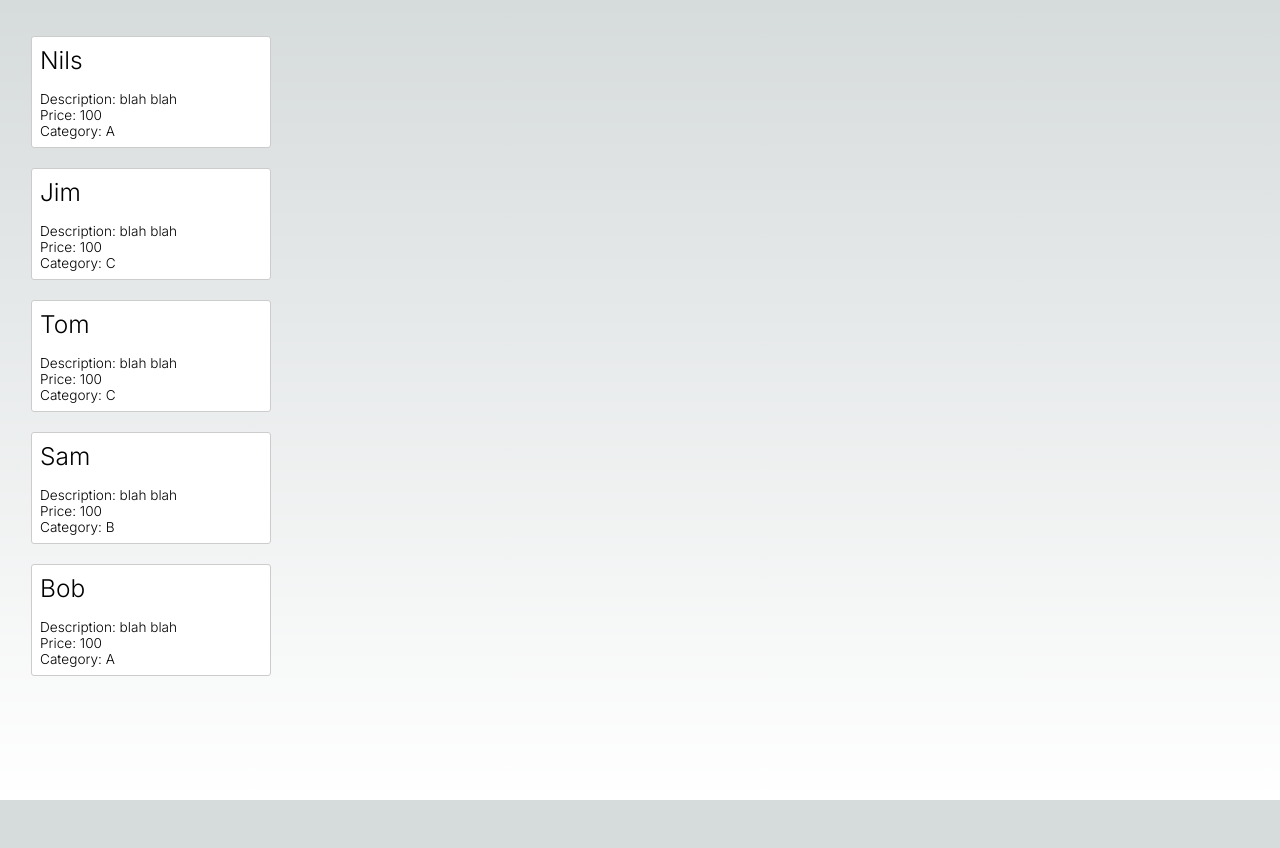
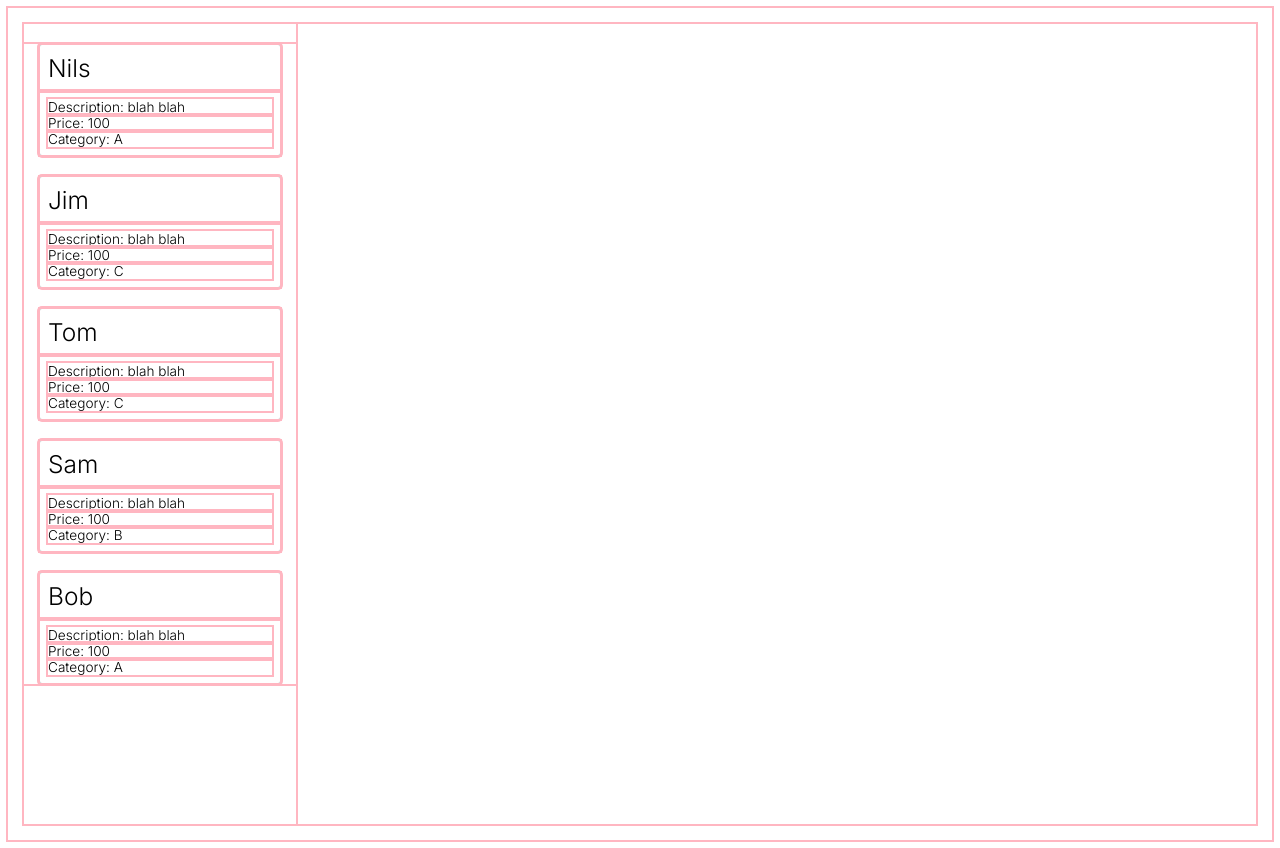
Before and after one commit to nils-thevenard/Marketplace, a Next.js app: page / in a window 1280 px wide. Before the commit the page ends 800 px from the top, so only its background shows below. Built offline with nearby package versions, Linux system fonts and the light colour scheme.

Commit message:
global scss
Dev mode styling

```diff
--- a/src/app/globals.css
+++ /dev/null
@@ -1,107 +0,0 @@
-:root {
-  --max-width: 1100px;
-  --border-radius: 12px;
-  --font-mono: ui-monospace, Menlo, Monaco, "Cascadia Mono", "Segoe UI Mono",
-    "Roboto Mono", "Oxygen Mono", "Ubuntu Monospace", "Source Code Pro",
-    "Fira Mono", "Droid Sans Mono", "Courier New", monospace;
-
-  --foreground-rgb: 0, 0, 0;
-  --background-start-rgb: 214, 219, 220;
-  --background-end-rgb: 255, 255, 255;
-
-  --primary-glow: conic-gradient(
-    from 180deg at 50% 50%,
-    #16abff33 0deg,
-    #0885ff33 55deg,
-    #54d6ff33 120deg,
-    #0071ff33 160deg,
-    transparent 360deg
-  );
-  --secondary-glow: radial-gradient(
-    rgba(255, 255, 255, 1),
-    rgba(255, 255, 255, 0)
-  );
-
-  --tile-start-rgb: 239, 245, 249;
-  --tile-end-rgb: 228, 232, 233;
-  --tile-border: conic-gradient(
-    #00000080,
-    #00000040,
-    #00000030,
-    #00000020,
-    #00000010,
-    #00000010,
-    #00000080
-  );
-
-  --callout-rgb: 238, 240, 241;
-  --callout-border-rgb: 172, 175, 176;
-  --card-rgb: 180, 185, 188;
-  --card-border-rgb: 131, 134, 135;
-}
-
-@media (prefers-color-scheme: dark) {
-  :root {
-    --foreground-rgb: 255, 255, 255;
-    --background-start-rgb: 0, 0, 0;
-    --background-end-rgb: 0, 0, 0;
-
-    --primary-glow: radial-gradient(rgba(1, 65, 255, 0.4), rgba(1, 65, 255, 0));
-    --secondary-glow: linear-gradient(
-      to bottom right,
-      rgba(1, 65, 255, 0),
-      rgba(1, 65, 255, 0),
-      rgba(1, 65, 255, 0.3)
-    );
-
-    --tile-start-rgb: 2, 13, 46;
-    --tile-end-rgb: 2, 5, 19;
-    --tile-border: conic-gradient(
-      #ffffff80,
-      #ffffff40,
-      #ffffff30,
-      #ffffff20,
-      #ffffff10,
-      #ffffff10,
-      #ffffff80
-    );
-
-    --callout-rgb: 20, 20, 20;
-    --callout-border-rgb: 108, 108, 108;
-    --card-rgb: 100, 100, 100;
-    --card-border-rgb: 200, 200, 200;
-  }
-}
-
-* {
-  box-sizing: border-box;
-  padding: 0;
-  margin: 0;
-}
-
-html,
-body {
-  max-width: 100vw;
-  overflow-x: hidden;
-}
-
-body {
-  color: rgb(var(--foreground-rgb));
-  background: linear-gradient(
-      to bottom,
-      transparent,
-      rgb(var(--background-end-rgb))
-    )
-    rgb(var(--background-start-rgb));
-}
-
-a {
-  color: inherit;
-  text-decoration: none;
-}
-
-@media (prefers-color-scheme: dark) {
-  html {
-    color-scheme: dark;
-  }
-}
--- /dev/null
+++ b/src/app/globals.scss
@@ -0,0 +1,21 @@
+body {
+  color: rgb(var(--foreground-rgb));
+  background: linear-gradient(
+      to bottom,
+      transparent,
+      rgb(var(--background-end-rgb))
+    )
+    rgb(var(--background-start-rgb));
+}
+
+a {
+  color: inherit;
+  text-decoration: none;
+}
+
+* {
+  outline: 2px solid lightpink;
+  &:hover {
+    outline: 4px solid red;
+  }
+}
```
Also changed, not shown: src/app/layout.tsx (+7 -7 lines).
